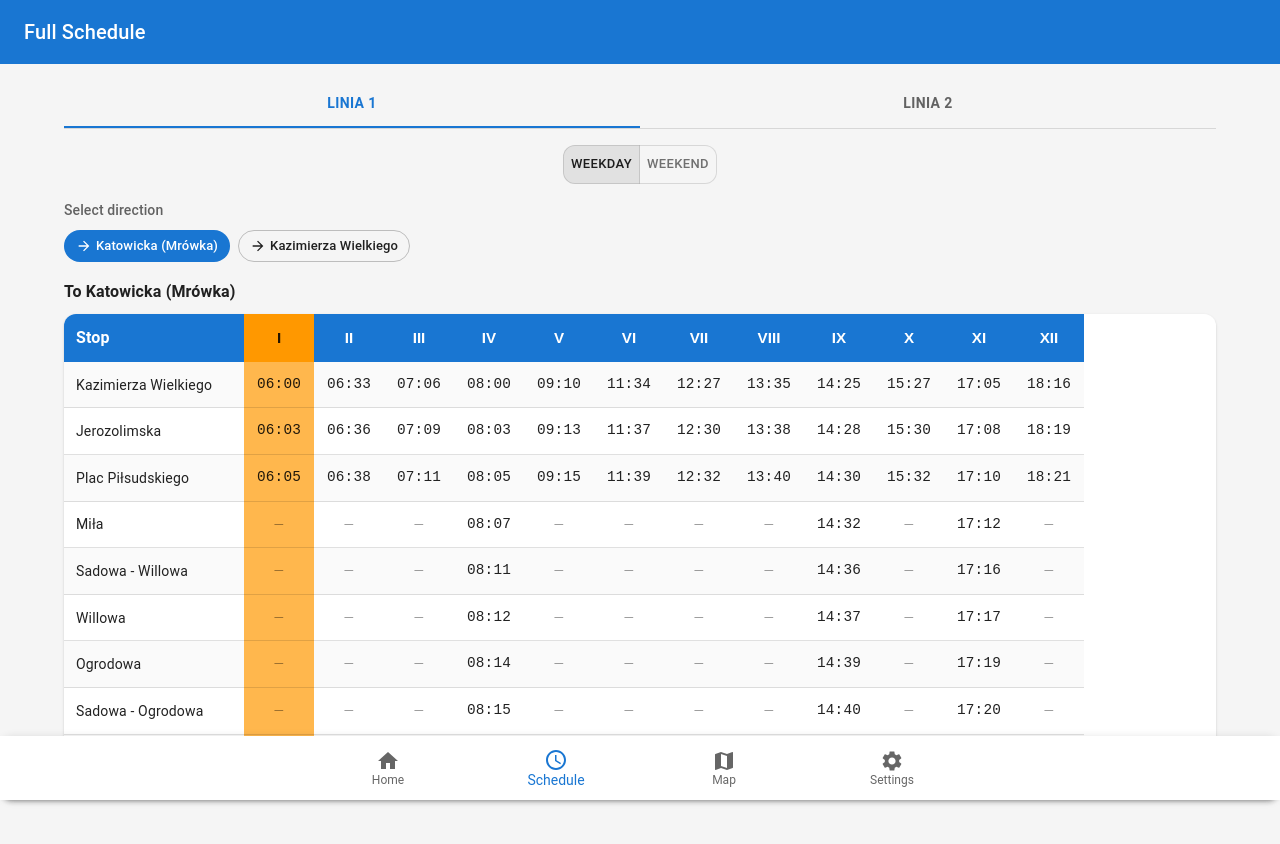
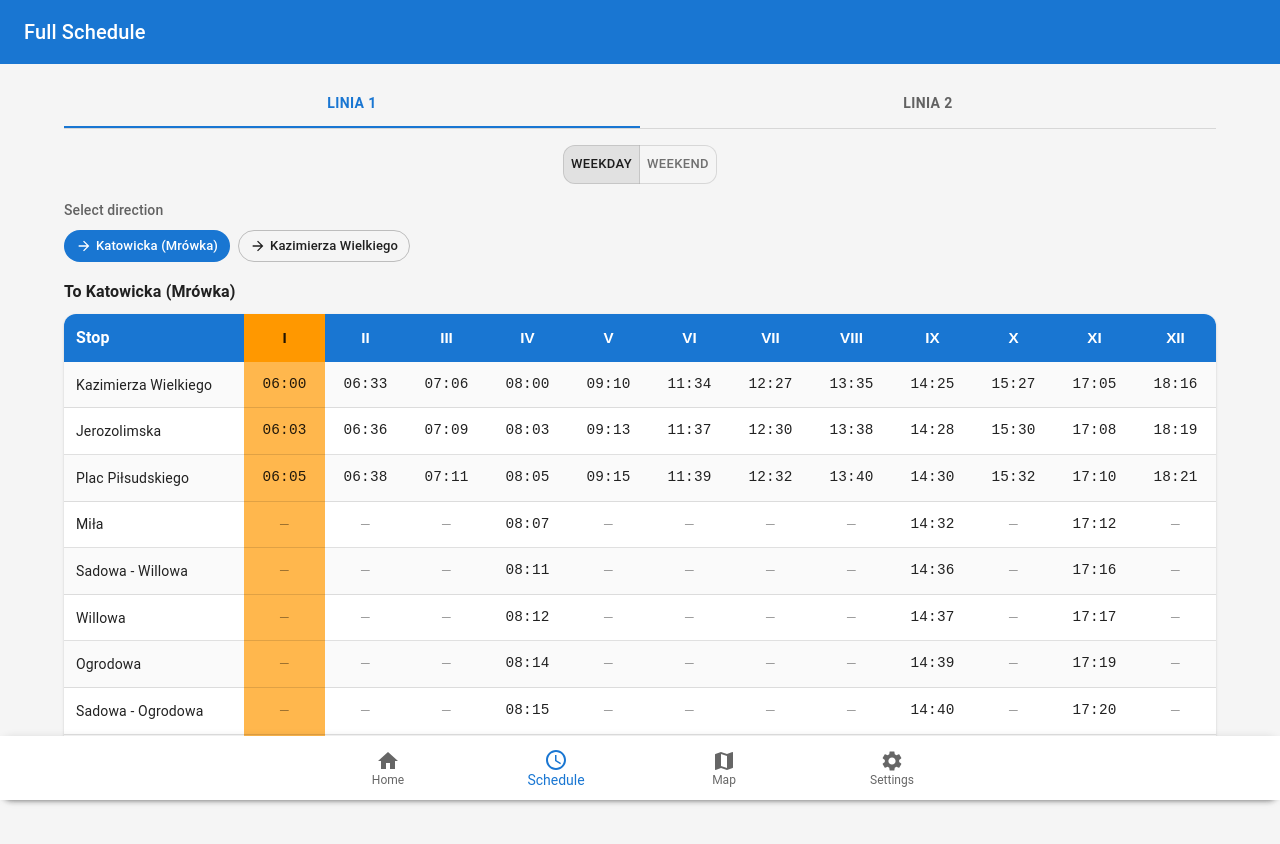
Before and after one commit to jedrasiak/mbs, a React (Vite) app: page /schedule in a window 1280 px wide. Built offline with nearby package versions, Linux system fonts and the light colour scheme.

Commit message:
fix(schedule): make table columns expand on desktop

```diff
--- a/src/components/schedule/TimeTable.tsx
+++ b/src/components/schedule/TimeTable.tsx
@@ -69,8 +69,11 @@ export function TimeTable({ directionId, dayType }: TimeTableProps) {
         <Box
           sx={{
             display: 'grid',
-            gridTemplateColumns: `180px repeat(${trips.length}, 70px)`,
-            minWidth: 180 + trips.length * 70,
+            gridTemplateColumns: {
+              xs: `180px repeat(${trips.length}, 70px)`,
+              md: `minmax(180px, 1fr) repeat(${trips.length}, minmax(70px, 1fr))`,
+            },
+            minWidth: { xs: 180 + trips.length * 70, md: 'auto' },
           }}
         >
           {/* Header row with trip IDs */}
```
